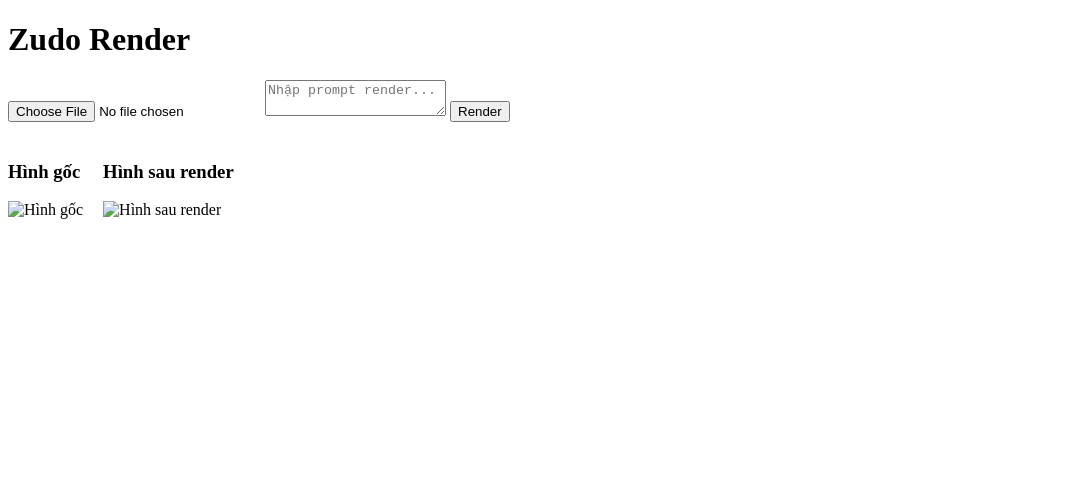
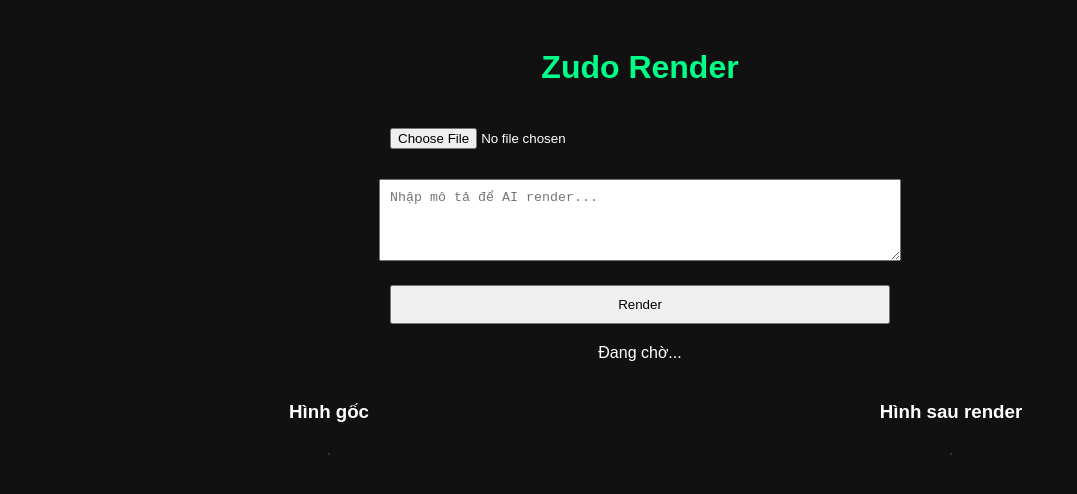
Before and after one commit to mrzudov/zudo-render, a plain HTML site: page frontend/index.html in a window 1280 px wide. Shown: the whole page, without its empty margins (0-1077 px from the left). Drawn offline with Linux system fonts and the light colour scheme.

Commit message:
Update index.html

```diff
--- a/frontend/index.html
+++ b/frontend/index.html
@@ -4,30 +4,34 @@
   <meta charset="UTF-8" />
   <meta name="viewport" content="width=device-width, initial-scale=1.0"/>
   <title>Zudo Render</title>
-  <link rel="stylesheet" href="style.css" />
+  <style>
+    body { font-family: Arial; background: #111; color: #fff; text-align: center; padding: 20px; }
+    h1 { color: #00ff88; }
+    input, textarea, button { margin: 10px; padding: 10px; width: 80%; max-width: 500px; }
+    .images { display: flex; justify-content: center; gap: 20px; flex-wrap: wrap; margin-top: 20px; }
+    .images div { flex: 1; }
+    img { max-width: 100%; border: 1px solid #333; }
+    #progress { margin-top: 10px; }
+  </style>
 </head>
 <body>
   <h1>Zudo Render</h1>
-
   <form id="render-form">
-    <input type="file" id="image-input" accept="image/*" required />
-    <textarea id="prompt-input" placeholder="Nhập prompt render..." required></textarea>
+    <input type="file" id="image" accept="image/*" required><br>
+    <textarea id="prompt" rows="4" placeholder="Nhập mô tả để AI render..." required></textarea><br>
     <button type="submit">Render</button>
   </form>
-
-  <div id="status" style="display:none; margin-top:10px;">Đang xử lý... Vui lòng chờ khoảng 30–40 giây.</div>
-
-  <div style="display:flex; gap:20px; margin-top:20px;">
+  <div id="progress">Đang chờ...</div>
+  <div class="images">
     <div>
       <h3>Hình gốc</h3>
-      <img id="original-image" src="" alt="Hình gốc" style="max-width:300px;" />
+      <img id="original-img" src="" alt=""/>
     </div>
     <div>
       <h3>Hình sau render</h3>
-      <img id="rendered-image" src="" alt="Hình sau render" style="max-width:300px;" />
+      <img id="result-img" src="" alt=""/>
     </div>
   </div>
-
   <script src="script.js"></script>
 </body>
 </html>
```
